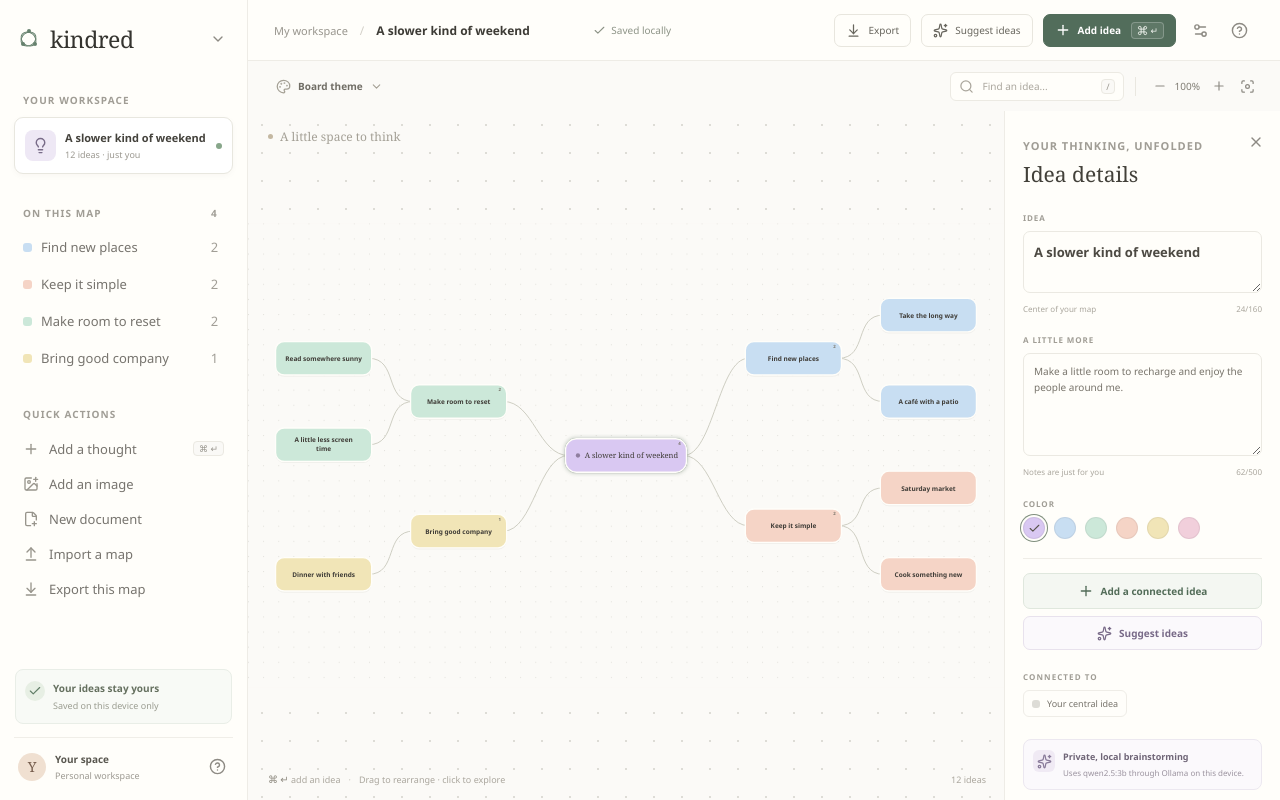
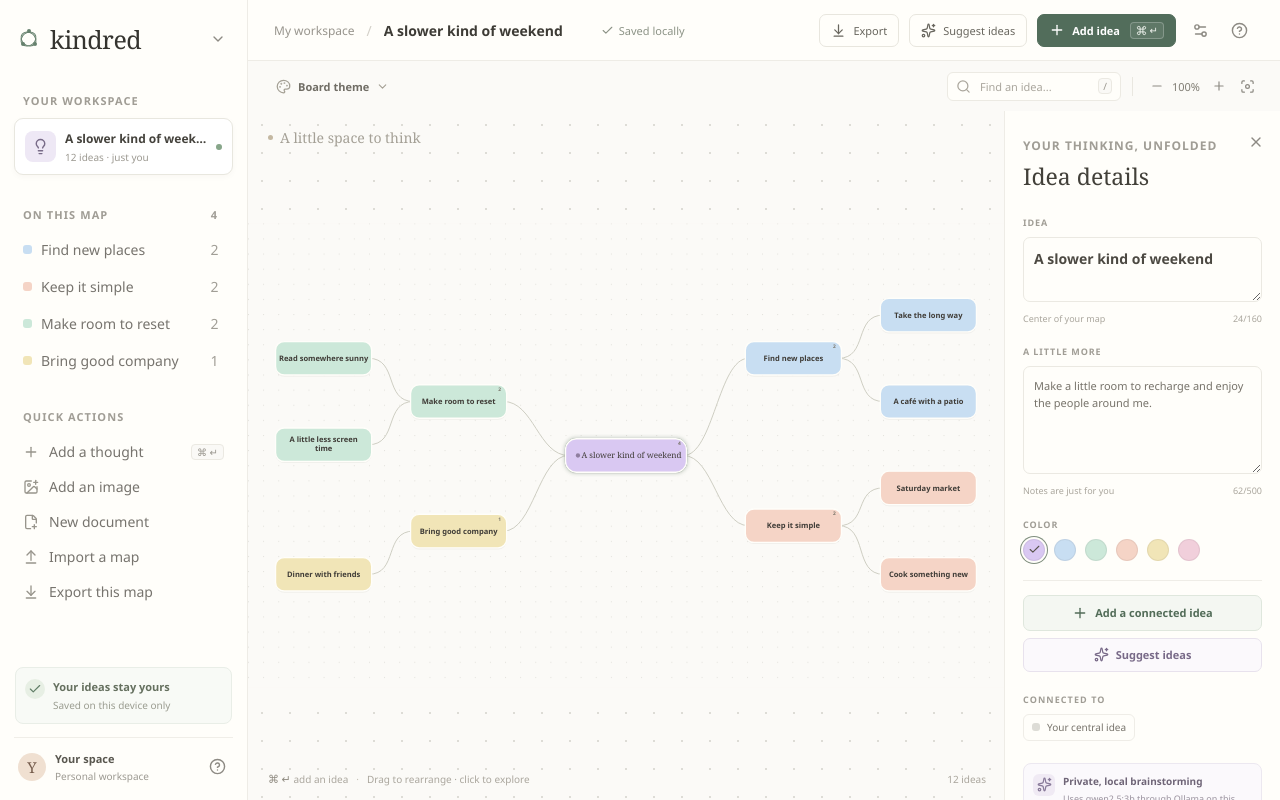
Before and after one commit to halhawkins/kindred, a React (Vite) app: page / in a window 1280 px wide. Built offline with nearby package versions, Linux system fonts and the light colour scheme.

Commit message:
UI tweaks- text size. Fixed dragging causes node text to be highlighted.

```diff
--- a/src/App.tsx
+++ b/src/App.tsx
@@ -640,6 +640,7 @@ function App() {
             }}
             onPointerDown={(event) => {
               if (event.button !== 0 || (event.target as Element).closest('.mind-node, .board-image, button, input, textarea, .notice')) return
+              event.preventDefault()
               const svg = canvasSvgRef.current
               if (!svg) return
               const position = pointerToCanvas(svg, event.clientX, event.clientY)
--- a/src/style.css
+++ b/src/style.css
@@ -61,7 +61,7 @@ button:focus-visible, input:focus-visible, textarea:focus-visible {
   gap: 9px;
   color: #35342f;
   font-family: var(--serif);
-  font-size: 23px;
+  font-size: 25px;
   letter-spacing: -.5px;
 }
 
@@ -112,7 +112,7 @@ button:focus-visible, input:focus-visible, textarea:focus-visible {
 .sidebar-collapse { margin-left: auto; width: 26px; height: 26px; }
 .workspace-label, .sidebar-section-heading, .eyebrow, .field-group > label, .parent-label {
   color: #a09d95;
-  font-size: 10px;
+  font-size: 11px;
   font-weight: 700;
   letter-spacing: 1.08px;
 }
@@ -151,12 +151,12 @@ button:focus-visible, input:focus-visible, textarea:focus-visible {
   max-width: 148px;
   overflow: hidden;
   color: #44423c;
-  font-size: 11px;
+  font-size: 12px;
   font-weight: 600;
   text-overflow: ellipsis;
   white-space: nowrap;
 }
-.workspace-count, .profile-copy span { color: #9c9991; font-size: 9px; }
+.workspace-count, .profile-copy span { color: #9c9991; font-size: 10px; }
 .active-dot { width: 6px; height: 6px; margin-left: auto; border-radius: 50%; background: #87a68a; }
 
 .sidebar-section-heading {
@@ -168,7 +168,7 @@ button:focus-visible, input:focus-visible, textarea:focus-visible {
 .branch-count {
   min-width: 19px;
   color: #a19e96;
-  font-size: 10px;
+  font-size: 11px;
   text-align: center;
 }
 .branch-list { display: flex; flex-direction: column; gap: 3px; }
@@ -190,11 +190,11 @@ button:focus-visible, input:focus-visible, textarea:focus-visible {
 .branch-link:hover, .sidebar-action:hover { background: #f5f4ef; color: #42413a; }
 .branch-link.is-selected { background: #f0f3ed; color: #506b57; }
 .branch-swatch, .parent-swatch { width: 9px; height: 9px; flex: 0 0 9px; border-radius: 3px; }
-.branch-label { flex: 1; min-width: 0; overflow: hidden; font-size: 13px; text-overflow: ellipsis; white-space: nowrap; }
-.branch-link .branch-count { font-size: 13px; }
-.empty-sidebar { margin: 0 9px; color: #a5a197; font-size: 14px; line-height: 1.6; }
+.branch-label { flex: 1; min-width: 0; overflow: hidden; font-size: 14px; text-overflow: ellipsis; white-space: nowrap; }
+.branch-link .branch-count { font-size: 14px; }
+.empty-sidebar { margin: 0 9px; color: #a5a197; font-size: 15px; line-height: 1.6; }
 .sidebar-actions .sidebar-section-heading { margin-top: 32px; }
-.sidebar-action { gap: 10px; height: 35px; font-size: 13px; }
+.sidebar-action { gap: 10px; height: 35px; font-size: 14px; }
 .sidebar-action > svg { color: #98958c; }
 .sidebar-action-label { flex: 1; }
 kbd {
@@ -204,7 +204,7 @@ kbd {
   color: #99968e;
   background: #faf9f6;
   font-family: inherit;
-  font-size: 9px;
+  font-size: 10px;
   line-height: 1;
 }
 .sidebar-action kbd { margin-left: auto; }
@@ -231,12 +231,12 @@ kbd {
 }
 .local-card-icon { width: 20px; height: 20px; flex: 0 0 20px; display: grid; place-items: center; border-radius: 50%; color: #607d66; background: #e7efe4; }
 .local-card > div:last-child { display: flex; flex-direction: column; gap: 4px; }
-.local-card strong { color: #65705f; font-size: 10px; font-weight: 600; }
-.local-card span { color: #9a9c90; font-size: 9px; }
+.local-card strong { color: #65705f; font-size: 11px; font-weight: 600; }
+.local-card span { color: #9a9c90; font-size: 10px; }
 .profile-row { min-height: 49px; padding: 9px 4px 0; border-top: 1px solid #f0eee8; display: flex; align-items: center; gap: 9px; }
-.avatar { width: 28px; height: 28px; display: grid; place-items: center; border-radius: 50%; color: #765d4d; background: #f0e0d1; font-family: var(--serif); font-size: 14px; }
+.avatar { width: 28px; height: 28px; display: grid; place-items: center; border-radius: 50%; color: #765d4d; background: #f0e0d1; font-family: var(--serif); font-size: 15px; }
 .profile-copy { flex: 1; }
-.profile-copy strong { color: #59574f; font-size: 10px; font-weight: 600; }
+.profile-copy strong { color: #59574f; font-size: 11px; font-weight: 600; }
 .profile-row .icon-button { width: 26px; height: 26px; }
 
 .main-panel { min-width: 0; flex: 1; display: flex; flex-direction: column; }
@@ -251,11 +251,11 @@ kbd {
   background: var(--paper);
 }
 .breadcrumbs, .topbar-actions { display: flex; align-items: center; gap: 12px; }
-.crumb-muted { color: #98958d; font-size: 11px; }
-.breadcrumb-divider { color: #d3d0c8; font-size: 12px; }
-.map-title-input { width: 205px; padding: 5px 0; border: 0; outline: 0; background: transparent; color: #3d3b35; font-size: 12px; font-weight: 600; }
+.crumb-muted { color: #98958d; font-size: 12px; }
+.breadcrumb-divider { color: #d3d0c8; font-size: 14px; }
+.map-title-input { width: 205px; padding: 5px 0; border: 0; outline: 0; background: transparent; color: #3d3b35; font-size: 14px; font-weight: 600; }
 .map-title-input:focus { outline: 0; border-bottom: 1px solid #b9c9b8; }
-.save-indicator { display: inline-flex; align-items: center; gap: 5px; color: #8c9386; font-size: 10px; white-space: nowrap; }
+.save-indicator { display: inline-flex; align-items: center; gap: 5px; color: #8c9386; font-size: 11px; white-space: nowrap; }
 .save-indicator.error { color: #b36154; }
 .save-indicator.saving, .save-indicator.loading { color: #a09b8c; }
 .spin { animation: spin 1.2s linear infinite; }
@@ -273,7 +273,7 @@ kbd {
   background: #fffefa;
   color: #68665e;
   cursor: pointer;
-  font-size: 10px;
+  font-size: 11px;
   transition: background .15s, border-color .15s;
 }
 .topbar-export:hover { background: #f5f4ef; border-color: #dedbd2; }
@@ -304,7 +304,7 @@ kbd {
   background: transparent;
   color: #706d65;
   cursor: pointer;
-  font-size: 10px;
+  font-size: 11px;
   font-weight: 600;
 }
 .canvas-mode:hover, .canvas-mode[aria-expanded="true"] { background: #f0efe9; }
@@ -322,7 +322,7 @@ kbd {
   box-shadow: 0 10px 28px #302c1c18;
   background: #fffefa;
 }
-.theme-popover-title { display: block; padding: 3px 7px 8px; color: #a09d95; font-size: 8px; font-weight: 700; letter-spacing: 1px; }
+.theme-popover-title { display: block; padding: 3px 7px 8px; color: #a09d95; font-size: 9px; font-weight: 700; letter-spacing: 1px; }
 .theme-option {
   width: 100%;
   height: 34px;
@@ -335,7 +335,7 @@ kbd {
   background: transparent;
   color: #625f57;
   cursor: pointer;
-  font-size: 10px;
+  font-size: 11px;
   text-align: left;
 }
 .theme-option:hover, .theme-option.is-selected { background: #f4f3ee; }
@@ -363,20 +363,20 @@ kbd {
   color: #aaa69c;
 }
 .search-field:focus-within { border-color: #b9c9b8; }
-.search-field input { min-width: 0; flex: 1; border: 0; outline: 0; color: #55534b; background: transparent; font-size: 10px; }
+.search-field input { min-width: 0; flex: 1; border: 0; outline: 0; color: #55534b; background: transparent; font-size: 11px; }
 .search-field input::placeholder { color: #aaa69d; }
 .search-field input:focus { outline: 0; }
 .search-field kbd { padding: 2px 4px; }
 .search-clear { width: 18px; height: 18px; padding: 0; border: 0; display: grid; place-items: center; background: transparent; color: #99968e; cursor: pointer; }
 .tool-divider { height: 19px; width: 1px; background: #e9e7e0; }
-.zoom-control { height: 28px; display: flex; align-items: center; gap: 6px; color: #817e75; font-size: 10px; }
+.zoom-control { height: 28px; display: flex; align-items: center; gap: 6px; color: #817e75; font-size: 11px; }
 .zoom-button { width: 25px; height: 25px; }
 .zoom-control .zoom-button { width: 22px; }
 .fit-button { margin-left: -5px; }
 
 .workspace-body { min-height: 0; flex: 1; display: flex; background: var(--canvas); }
 .canvas-wrap { position: relative; min-width: 0; flex: 1; overflow: hidden; cursor: grab; }
-.canvas-wrap.is-panning { cursor: grabbing; }
+.canvas-wrap.is-panning { cursor: grabbing; user-select: none; -webkit-user-select: none; }
 .mindmap-canvas { width: 100%; height: 100%; display: block; touch-action: none; }
 .mindmap-canvas.is-panning { cursor: grabbing; }
 .canvas-background { cursor: grab; }
@@ -391,7 +391,7 @@ kbd {
   gap: 7px;
   color: #a4a096;
   font-family: var(--serif);
-  font-size: 12px;
+  font-size: 14px;
   pointer-events: none;
 }
 .caption-dot { width: 5px; height: 5px; border-radius: 50%; background: #c4b8a2; }
@@ -402,19 +402,19 @@ kbd {
 .board-image-shadow { fill: #30291824; transform: translateY(4px); }
 .board-image-frame { fill: none; stroke: #fffefa; stroke-width: 3px; pointer-events: none; }
 .board-image.is-active .board-image-frame { stroke: #6b816e; stroke-width: 3px; }
-.board-image-label { fill: #716e67; font-size: 10px; text-anchor: middle; pointer-events: none; }
-.mind-node { cursor: grab; outline: none; transition: opacity .16s; }
+.board-image-label { fill: #716e67; font-size: 11px; text-anchor: middle; pointer-events: none; }
+.mind-node { cursor: grab; outline: none; transition: opacity .16s; user-select: none; -webkit-user-select: none; }
 .mind-node.is-dragging { cursor: grabbing; }
 .mind-node.is-dragging .node-card { filter: drop-shadow(0 5px 8px #30291824); }
 .mind-node.is-dimmed { opacity: .3; }
 .node-shadow { fill: #3029180c; transform: translateY(3px); }
-.node-card { stroke: #fffefa; stroke-width: 2.5; transition: filter .16s; }
+.node-card { stroke: #fffefa; stroke-width: 2.5; transition: filter .16s; user-select: none; }
 .mind-node:hover .node-card { filter: brightness(.985); }
 .mind-node.is-active .node-card { stroke: #fffefa; filter: drop-shadow(0 0 0.75px #6b816e) drop-shadow(0 0 3.8px #6b816e75); }
-.node-label { fill: #3f3c37; font-family: 'Segoe UI', sans-serif; font-size: 12px; font-weight: 600; text-anchor: middle; pointer-events: none; }
-.is-root .node-label { font-family: var(--serif); font-size: 14px; font-weight: 400; }
+.node-label { fill: #3f3c37; font-family: 'Segoe UI', sans-serif; font-size: 14px; font-weight: 600; text-anchor: middle; pointer-events: none; }
+.is-root .node-label { font-family: var(--serif); font-size: 15px; font-weight: 400; }
 .root-sparkle { fill: #8f7e9f; }
-.child-count { fill: #777368; font-size: 8px; font-weight: 600; text-anchor: middle; }
+.child-count { fill: #777368; font-size: 9px; font-weight: 600; text-anchor: middle; }
 .canvas-footer {
   position: absolute;
   right: 18px;
@@ -424,10 +424,10 @@ kbd {
   align-items: center;
   gap: 8px;
   color: #aaa69d;
-  font-size: 9px;
+  font-size: 10px;
   pointer-events: none;
 }
-.footer-key { color: #8f8b81; font-size: 10px; }
+.footer-key { color: #8f8b81; font-size: 11px; }
 .footer-separator { color: #c5c1b6; }
 .canvas-idea-count { margin-left: auto; }
 .notice {
@@ -446,7 +446,7 @@ kbd {
   box-shadow: 0 5px 20px #39372c13;
   background: #fffefa;
   color: #68655c;
-  font-size: 10px;
+  font-size: 11px;
   line-height: 1.5;
 }
 .notice-error { border-color: #edd4ca; color: #9b5146; }
@@ -461,11 +461,11 @@ kbd {
   background: #fffefa;
 }
 .inspector-heading { margin-bottom: 24px; display: flex; align-items: flex-start; justify-content: space-between; }
-.eyebrow { font-size: 11px; letter-spacing: 1px; }
-.inspector-heading h2 { margin: 5px 0 0; color: #424039; font-family: var(--serif); font-size: 21px; font-weight: 400; }
+.eyebrow { font-size: 12px; letter-spacing: 1px; }
+.inspector-heading h2 { margin: 5px 0 0; color: #424039; font-family: var(--serif); font-size: 23px; font-weight: 400; }
 .inspector-more { width: 25px; height: 25px; margin: -4px -5px 0 0; }
 .field-group { margin-bottom: 20px; }
-.field-group > label { display: block; margin-bottom: 8px; font-size: 8px; letter-spacing: .9px; }
+.field-group > label { display: block; margin-bottom: 8px; font-size: 9px; letter-spacing: .9px; }
 .idea-title-field, .note-field {
   width: 100%;
   padding: 10px;
@@ -475,20 +475,20 @@ kbd {
   resize: vertical;
   background: #fffefa;
   color: #4c4942;
-  font-size: 13px;
+  font-size: 14px;
   line-height: 1.55;
   transition: border-color .15s, box-shadow .15s;
 }
 .idea-title-field { min-height: 57px; font-weight: 600; }
-.note-field { min-height: 103px; color: #77736a; font-size: 10px; }
-.image-name-field { width: 100%; height: 36px; padding: 0 10px; border: 1px solid #ebe9e2; border-radius: 7px; outline: 0; background: #fffefa; color: #4c4942; font-size: 11px; }
+.note-field { min-height: 103px; color: #77736a; font-size: 11px; }
+.image-name-field { width: 100%; height: 36px; padding: 0 10px; border: 1px solid #ebe9e2; border-radius: 7px; outline: 0; background: #fffefa; color: #4c4942; font-size: 12px; }
 .image-name-field:focus { border-color: #b9c9b8; box-shadow: 0 0 0 2px #eaf0e8; }
 .image-preview-frame { width: 100%; max-height: 230px; overflow: hidden; border: 1px solid #eeece6; border-radius: 8px; background: #f5f4ef; }
 .image-preview-frame img { width: 100%; max-height: 230px; display: block; object-fit: contain; }
 .image-separator { margin-top: 20px; }
 .idea-title-field:focus, .note-field:focus { border-color: #b9c9b8; box-shadow: 0 0 0 2px #eaf0e8; }
 .idea-title-field::placeholder, .note-field::placeholder { color: #b0ada4; }
-.field-meta { margin-top: 5px; display: flex; justify-content: space-between; color: #aaa69d; font-size: 8px; }
+.field-meta { margin-top: 5px; display: flex; justify-content: space-between; color: #aaa69d; font-size: 9px; }
 .note-group { margin-bottom: 21px; }
 .color-group { margin-bottom: 19px; }
 .color-options { display: flex; align-items: center; gap: 9px; }
@@ -508,24 +508,24 @@ kbd {
   background: #f4f7f2;
   color: #526c58;
   cursor: pointer;
-  font-size: 10px;
+  font-size: 11px;
   font-weight: 600;
   transition: background .15s;
 }
 .add-branch-button:hover { background: #eaf0e8; }
-.delete-branch-button { width: 100%; height: 33px; margin-top: 5px; border: 0; border-radius: 6px; display: flex; align-items: center; justify-content: center; gap: 7px; background: transparent; color: #a4796d; cursor: pointer; font-size: 9px; }
+.delete-branch-button { width: 100%; height: 33px; margin-top: 5px; border: 0; border-radius: 6px; display: flex; align-items: center; justify-content: center; gap: 7px; background: transparent; color: #a4796d; cursor: pointer; font-size: 10px; }
 .delete-branch-button:hover { background: #fbf2ee; color: #925f53; }
 .parent-context { margin-top: 21px; }
-.parent-label { display: block; margin-bottom: 8px; font-size: 8px; }
-.parent-pill { max-width: 100%; height: 27px; padding: 0 8px; border: 1px solid #efede7; border-radius: 6px; display: inline-flex; align-items: center; gap: 7px; background: #fffefa; color: #77736b; cursor: pointer; font-size: 9px; }
+.parent-label { display: block; margin-bottom: 8px; font-size: 9px; }
+.parent-pill { max-width: 100%; height: 27px; padding: 0 8px; border: 1px solid #efede7; border-radius: 6px; display: inline-flex; align-items: center; gap: 7px; background: #fffefa; color: #77736b; cursor: pointer; font-size: 10px; }
 .parent-pill:hover { border-color: #deddd3; }
 .parent-swatch { width: 8px; height: 8px; flex-basis: 8px; }
 .ai-card { margin-top: 22px; padding: 10px 9px; border: 1px solid #ece8f0; border-radius: 8px; display: flex; align-items: flex-start; gap: 8px; background: #fbf9fc; }
 .ai-icon { width: 22px; height: 22px; flex: 0 0 22px; display: grid; place-items: center; border-radius: 6px; color: #887a99; background: #f0eaf4; }
 .ai-card-copy { min-width: 0; flex: 1; display: flex; flex-direction: column; gap: 4px; }
-.ai-card-copy strong { color: #6f6577; font-size: 9px; font-weight: 600; }
-.ai-card-copy span { color: #9a929e; font-size: 8px; line-height: 1.5; }
-.coming-soon { margin-top: 3px; color: #aa9db4; font-size: 7px; font-weight: 700; letter-spacing: .5px; }
+.ai-card-copy strong { color: #6f6577; font-size: 10px; font-weight: 600; }
+.ai-card-copy span { color: #9a929e; font-size: 9px; line-height: 1.5; }
+.coming-soon { margin-top: 3px; color: #aa9db4; font-size: 8px; font-weight: 700; letter-spacing: .5px; }
 .suggest-ideas-button {
   width: 100%;
   min-height: 34px;
@@ -540,17 +540,17 @@ kbd {
   background: #fbf9fc;
   color: #786a88;
   cursor: pointer;
-  font-size: 10px;
+  font-size: 11px;
   font-weight: 600;
 }
 .suggest-ideas-button:hover:not(:disabled) { background: #f3eef7; }
 .suggest-ideas-button:disabled { cursor: wait; opacity: .7; }
 .suggestion-results { margin-top: 12px; }
-.suggestion-heading { display: block; margin-bottom: 6px; color: #8c8790; font-size: 8px; letter-spacing: .7px; }
-.suggestion-option { width: 100%; min-height: 31px; padding: 6px 7px; border: 0; border-radius: 5px; display: flex; align-items: flex-start; gap: 6px; background: transparent; color: #66605f; cursor: pointer; text-align: left; font-size: 9px; line-height: 1.45; }
+.suggestion-heading { display: block; margin-bottom: 6px; color: #8c8790; font-size: 9px; letter-spacing: .7px; }
+.suggestion-option { width: 100%; min-height: 31px; padding: 6px 7px; border: 0; border-radius: 5px; display: flex; align-items: flex-start; gap: 6px; background: transparent; color: #66605f; cursor: pointer; text-align: left; font-size: 10px; line-height: 1.45; }
 .suggestion-option:hover { background: #f5f2f6; color: #635574; }
 .suggestion-option svg { flex: 0 0 13px; margin-top: 1px; }
-.suggestion-error, .ai-settings-error { margin: 0 0 8px; color: #9b5146; font-size: 9px; line-height: 1.5; }
+.suggestion-error, .ai-settings-error { margin: 0 0 8px; color: #9b5146; font-size: 10px; line-height: 1.5; }
 .ai-settings-backdrop {
   position: fixed;
   z-index: 20;
@@ -569,18 +569,18 @@ kbd {
   box-shadow: 0 18px 60px #25231e2e;
 }
 .ai-settings-heading { margin-bottom: 21px; display: flex; align-items: flex-start; justify-content: space-between; }
-.ai-settings-heading h2 { margin: 5px 0 0; color: #424039; font-family: var(--serif); font-size: 22px; font-weight: 400; }
-.ai-model-field { display: block; margin-bottom: 7px; color: #a09d95; font-size: 9px; font-weight: 700; letter-spacing: .9px; }
+.ai-settings-heading h2 { margin: 5px 0 0; color: #424039; font-family: var(--serif); font-size: 24px; font-weight: 400; }
+.ai-model-field { display: block; margin-bottom: 7px; color: #a09d95; font-size: 10px; font-weight: 700; letter-spacing: .9px; }
 .ai-model-entry { display: flex; gap: 8px; }
-.ai-model-entry input { min-width: 0; height: 36px; flex: 1; padding: 0 10px; border: 1px solid #ebe9e2; border-radius: 7px; outline: 0; background: #fffefa; color: #4c4942; font-size: 11px; }
+.ai-model-entry input { min-width: 0; height: 36px; flex: 1; padding: 0 10px; border: 1px solid #ebe9e2; border-radius: 7px; outline: 0; background: #fffefa; color: #4c4942; font-size: 12px; }
 .ai-model-entry input:focus { border-color: #b9c9b8; box-shadow: 0 0 0 2px #eaf0e8; }
-.ai-settings-hint, .ai-download-note { color: #99958c; font-size: 9px; line-height: 1.55; }
+.ai-settings-hint, .ai-download-note { color: #99958c; font-size: 10px; line-height: 1.55; }
 .ai-settings-hint { margin: 7px 0 17px; }
 .ai-status-card { padding: 12px; border: 1px solid #e8e6de; border-radius: 8px; display: flex; align-items: flex-start; gap: 9px; background: #f8f7f3; color: #77736b; }
 .ai-status-card > svg { flex: 0 0 17px; margin-top: 1px; }
 .ai-status-card > div { min-width: 0; display: flex; flex-direction: column; gap: 4px; }
-.ai-status-card strong { color: #57544d; font-size: 10px; }
-.ai-status-card span, .ai-status-card small, .ai-status-card a { font-size: 9px; line-height: 1.5; }
+.ai-status-card strong { color: #57544d; font-size: 11px; }
+.ai-status-card span, .ai-status-card small, .ai-status-card a { font-size: 10px; line-height: 1.5; }
 .ai-status-card small { color: #99958c; }
 .ai-status-card a { width: fit-content; color: #5b775f; }
 .ai-status-card.is-ready { border-color: #dce8da; background: #f4f8f2; color: #5d795f; }
@@ -588,13 +588,13 @@ kbd {
 .ai-status-card.is-offline { border-color: #edd4ca; background: #fcf5f2; color: #9b5146; }
 .ai-settings-error { margin-top: 10px; }
 .ai-settings-actions { margin-top: 14px; display: flex; justify-content: flex-end; gap: 8px; }
-.settings-action-button { min-height: 33px; padding: 0 10px; border: 1px solid #526d5b; border-radius: 7px; display: inline-flex; align-items: center; justify-content: center; gap: 6px; background: #526d5b; color: white; cursor: pointer; font-size: 9px; font-weight: 600; }
+.settings-action-button { min-height: 33px; padding: 0 10px; border: 1px solid #526d5b; border-radius: 7px; display: inline-flex; align-items: center; justify-content: center; gap: 6px; background: #526d5b; color: white; cursor: pointer; font-size: 10px; font-weight: 600; }
 .settings-action-button:hover:not(:disabled) { border-color: #405b48; background: #405b48; }
 .settings-action-button.secondary { border-color: #e8e6de; background: #fffefa; color: #68665e; }
 .settings-action-button.secondary:hover:not(:disabled) { background: #f5f4ef; }
 .settings-action-button:disabled { cursor: default; opacity: .6; }
 .ai-download-note { margin: 14px 0 0; }
-.empty-inspector { color: #99958c; font-size: 11px; line-height: 1.6; }
+.empty-inspector { color: #99958c; font-size: 12px; line-height: 1.6; }
 
 @media (max-width: 1120px) {
   .sidebar { width: 212px; flex-basis: 212px; }
```
Also changed, not shown: public/kindred-screen.png (added), 1 other file (tests, documents, lock files or other folders).
